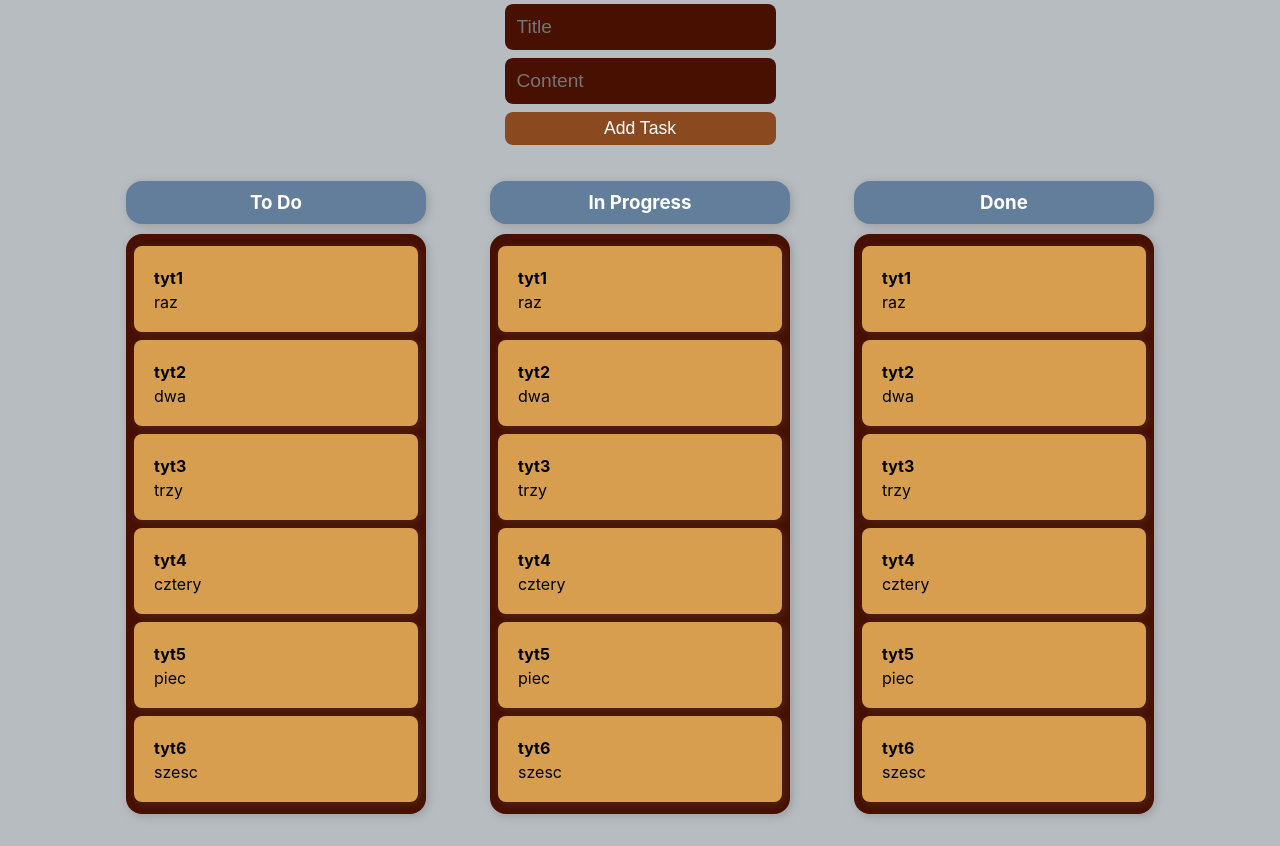
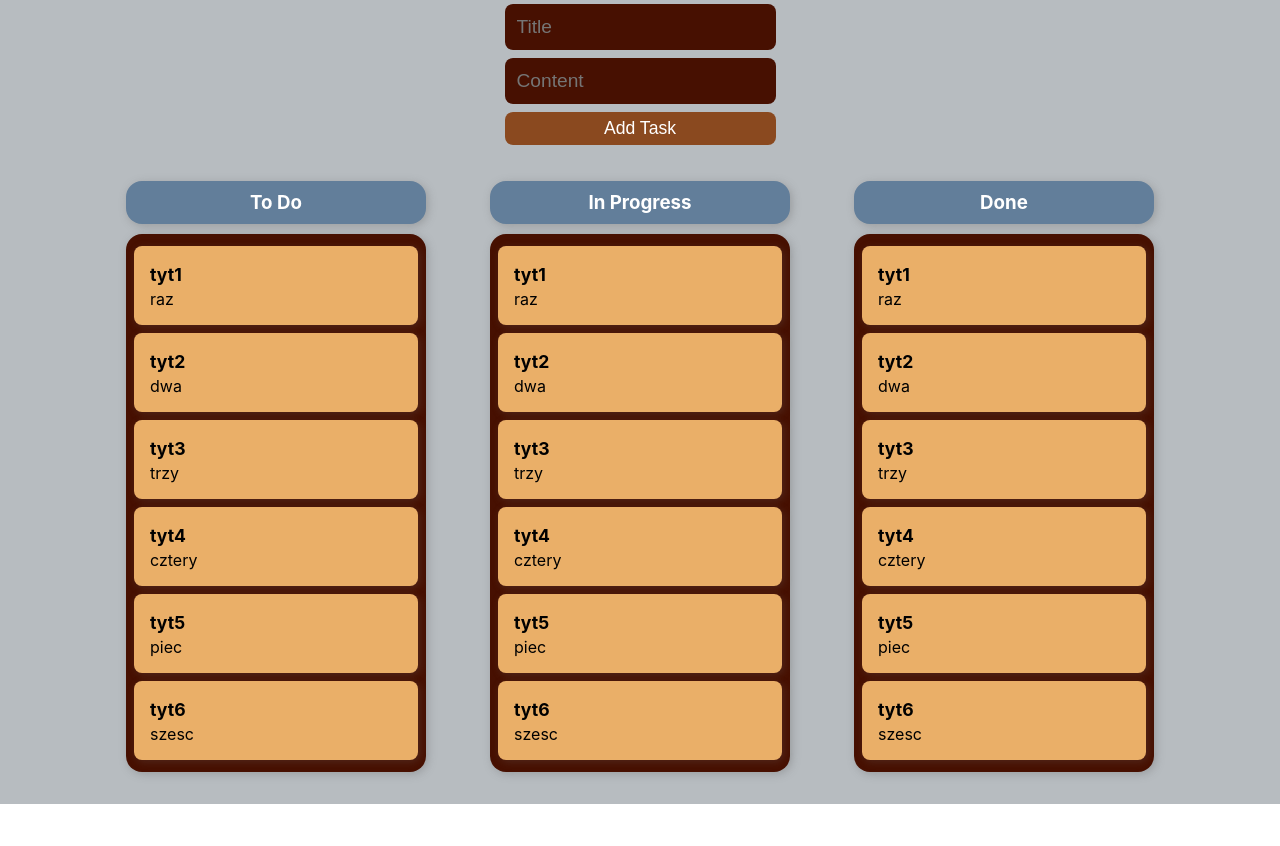
Before and after one commit to DaW888/kanban-interview, a React (Create React App) app: page / in a window 1280 px wide. After the commit the page ends 804 px from the top, so only its background shows below. Built offline with nearby package versions, Linux system fonts and the light colour scheme.

Commit message:
change orange color, and TaskElement style

```diff
--- a/src/CONSTS/COLORS.tsx
+++ b/src/CONSTS/COLORS.tsx
@@ -2,6 +2,6 @@ export default {
     lightBlue: '#b7bcc0',
     darkBrown: '#471001',
     blue: '#627e9a',
-    lightOrange: '#d79e50',
+    lightOrange: '#eaaf68',
     orange: '#8a491f',
 };
--- a/src/Styled/Main.tsx
+++ b/src/Styled/Main.tsx
@@ -70,13 +70,14 @@ export const TaskList = styled.div`
 
 export const TaskContainer = styled.div`
     background: ${COLORS.lightOrange};
-    padding: 20px;
+    padding: 16px;
     margin: 8px 4px 8px 4px;
     border-radius: 8px;
     box-shadow: 2px 2px 8px rgba(111, 111, 111, 0.25);
 `;
 
 export const TitleTask = styled.h4`
+    font-size: 1.1em;
     margin: 2px 0 4px 0;
     padding: 0;
 `;
--- a/src/Views/Main.tsx
+++ b/src/Views/Main.tsx
@@ -104,20 +104,26 @@ const Main: FC = () => {
     const handleAddTask = (e: React.FormEvent<HTMLFormElement>) => {
         e.preventDefault();
         const newColumn: columnItem = columns[0];
-        newColumn.tasks.push({ id: uuid4(), content: inputContent, title: inputTitle });
-        setColumns(columns.map((column) => (column.id === newColumn.id ? newColumn : column)));
+
+        if(inputContent && inputTitle) {
+            newColumn.tasks.push({ id: uuid4(), content: inputContent, title: inputTitle });
+            setColumns(columns.map((column) => (column.id === newColumn.id ? newColumn : column)));
+        }
+
     };
 
     return (
         <Container>
             <InputWrapper onSubmit={handleAddTask}>
                 <InputTextElement
+                    required
                     type="text"
                     value={inputTitle}
                     onChange={(e) => setInputTitle(e.target.value)}
                     placeholder="Title"
                 />
                 <InputTextElement
+                    required
                     type="text"
                     value={inputContent}
                     onChange={(e) => setInputContent(e.target.value)}
```
Also changed, not shown: 1 other file (tests, documents, lock files or other folders).
